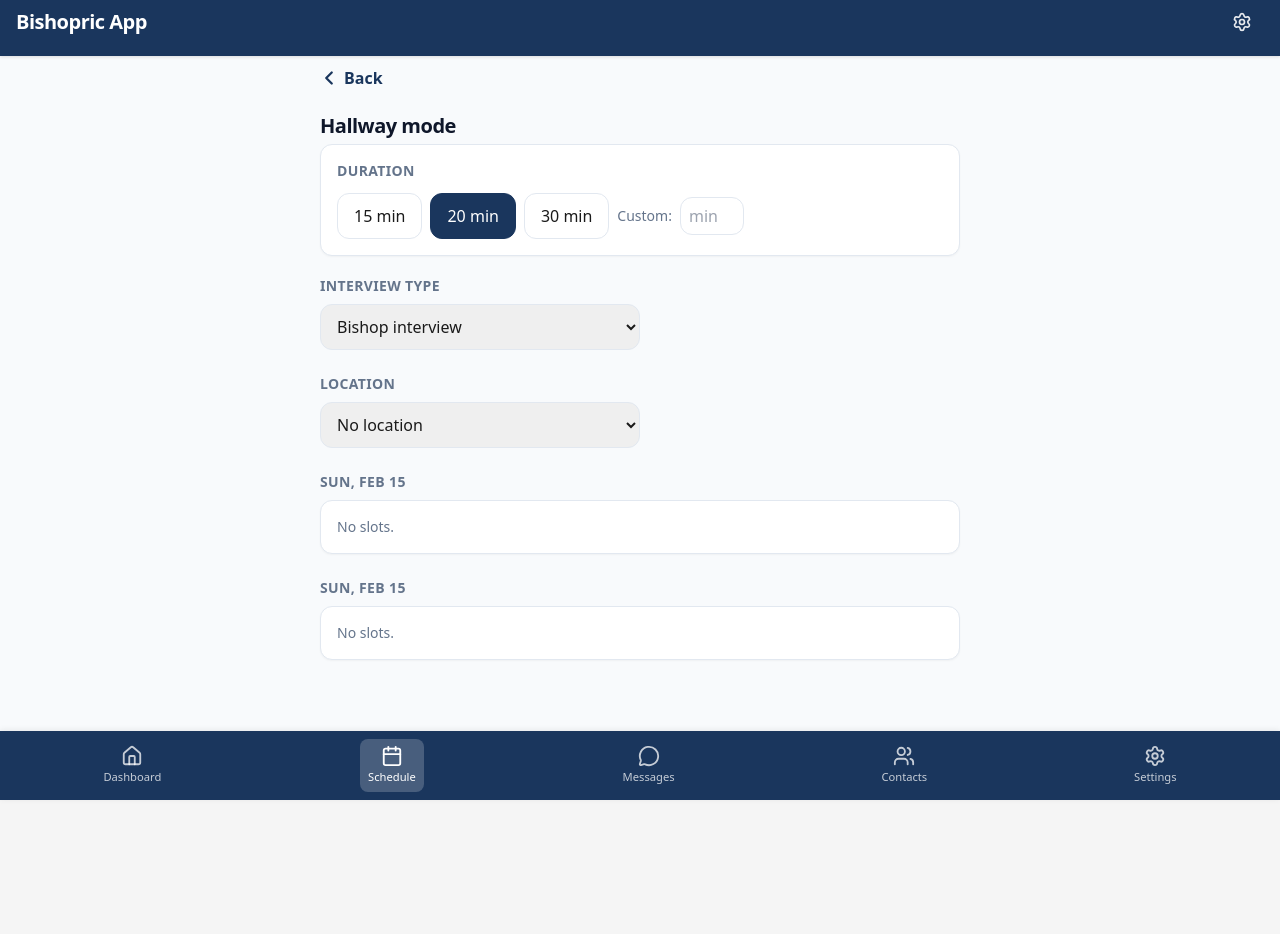
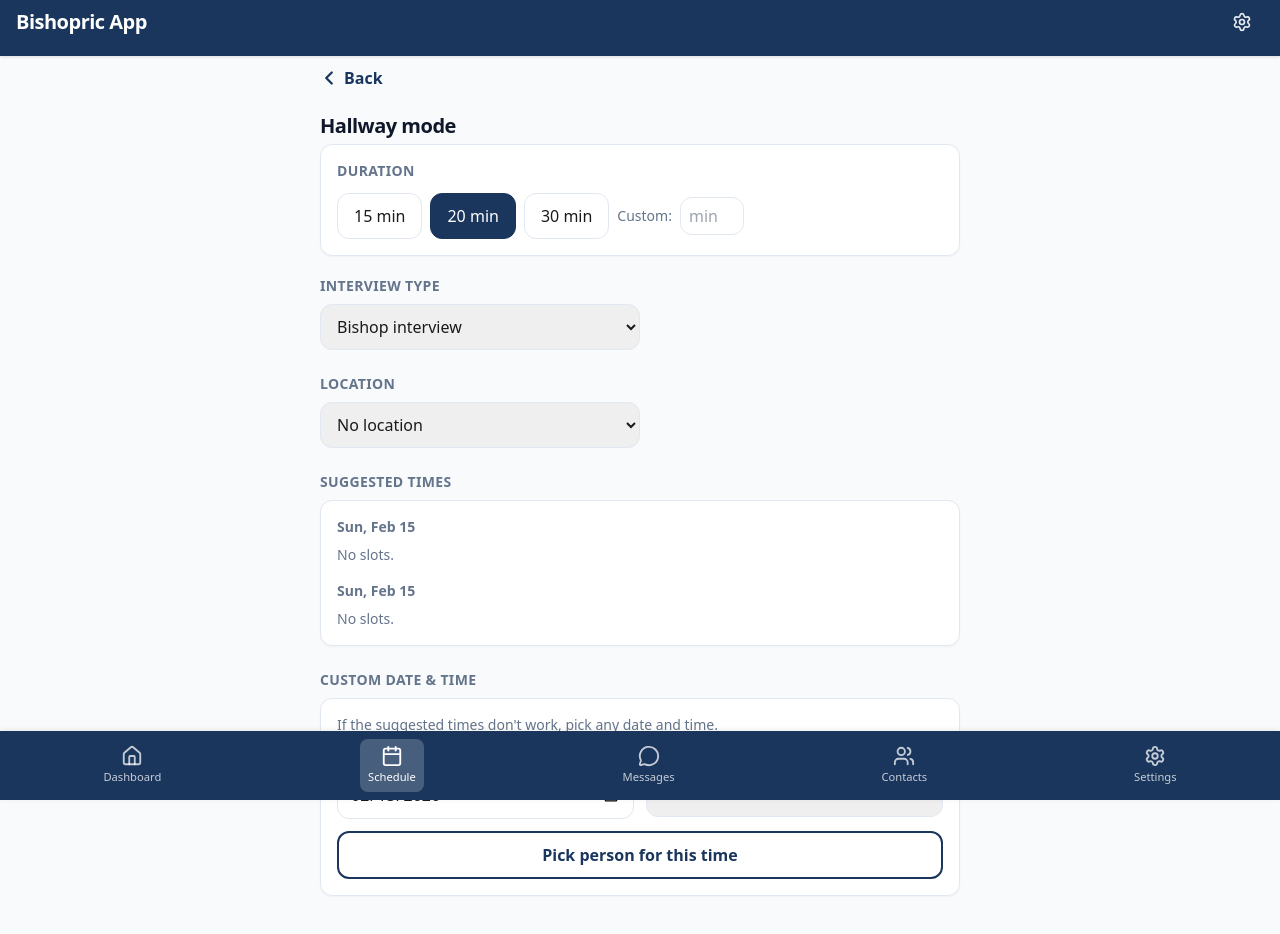
Before and after one commit to tkdlax/BishopricApp, a React (Vite) app: page /hallway in a window 1280 px wide. Shown: the top 934 px of the page. Before the commit the page ends 800 px from the top, so only its background shows below. Built offline with nearby package versions, Linux system fonts and the light colour scheme.

Commit message:
Adding day view fix plus interview custom time

```diff
--- a/src/components/PeoplePickerModal.tsx
+++ b/src/components/PeoplePickerModal.tsx
@@ -15,11 +15,14 @@ export function PeoplePickerModal({
   onSelect,
   onClose,
   filter,
+  extraContent,
 }: {
   onSelect: (person: Person) => void;
   onClose: () => void;
   /** Optional: only show people for whom filter(person) is true. Default: !inactive */
   filter?: (p: Person) => boolean;
+  /** Optional: render above the search (e.g. queue checkbox). Not auto-focused. */
+  extraContent?: React.ReactNode;
 }) {
   const [people, setPeople] = useState<Person[]>([]);
   const [search, setSearch] = useState('');
@@ -40,6 +43,7 @@ export function PeoplePickerModal({
     <Dialog open onOpenChange={(open) => { if (!open) onClose(); }}>
       <DialogContent>
         <DialogTitle>Select person</DialogTitle>
+        {extraContent && <div className="mb-4">{extraContent}</div>}
         <input
           type="search"
           value={search}
@@ -47,6 +51,7 @@ export function PeoplePickerModal({
           placeholder="Search by name"
           className="border border-border rounded-lg px-3 py-2 w-full mb-3"
           aria-label="Search"
+          autoFocus={false}
         />
         <ul className="list-none p-0 m-0 max-h-[60vh] overflow-auto space-y-1">
           {filtered.map((p) => (
--- a/src/components/ui/dialog.tsx
+++ b/src/components/ui/dialog.tsx
@@ -12,7 +12,7 @@ export function DialogOverlay({
 }: ComponentPropsWithoutRef<typeof DialogPrimitive.Overlay>) {
   return (
     <DialogPrimitive.Overlay
-      className={`fixed inset-0 bg-black/50 ${className}`}
+      className={`fixed inset-0 z-50 bg-black/50 ${className}`}
       {...props}
     />
   );
@@ -27,7 +27,7 @@ export function DialogContent({
     <DialogPortal>
       <DialogOverlay />
       <DialogPrimitive.Content
-        className={`fixed left-1/2 top-1/2 -translate-x-1/2 -translate-y-1/2 bg-white rounded-xl shadow-xl p-6 max-h-[90vh] overflow-auto w-[80vw] max-w-[480px] ${className}`}
+        className={`fixed left-1/2 top-1/2 z-50 -translate-x-1/2 -translate-y-1/2 bg-white rounded-xl shadow-xl p-6 max-h-[90vh] overflow-auto w-[80vw] max-w-[480px] ${className}`}
         {...props}
       >
         {children}
--- a/src/pages/DayView.tsx
+++ b/src/pages/DayView.tsx
@@ -325,21 +325,20 @@ export function DayView() {
       </div>
 
       {slotPicker && (
-        <>
-          <div className="fixed inset-0 z-10 bg-black/30 backdrop-blur-[2px]" aria-hidden />
-          <div className="fixed bottom-0 left-0 right-0 z-20 bg-white border-t border-border rounded-t-2xl p-4 max-h-[70vh] overflow-auto shadow-[0_-4px_20px_rgba(0,0,0,0.08)]">
-            <p className="text-sm text-muted mb-2">Add confirmation to message queue?</p>
-            <label className="flex items-center gap-2 mb-4">
-              <input type="checkbox" checked={addToQueue} onChange={(e) => setAddToQueue(e.target.checked)} />
-              <span>Add confirmation to queue</span>
-            </label>
-            <PeoplePickerModal
-              onSelect={handleSelectPerson}
-              onClose={() => setSlotPicker(null)}
-              filter={(p) => !p.doNotInterview && !p.inactive}
-            />
-          </div>
-        </>
+        <PeoplePickerModal
+          onSelect={handleSelectPerson}
+          onClose={() => setSlotPicker(null)}
+          filter={(p) => !p.doNotInterview && !p.inactive}
+          extraContent={
+            <>
+              <p className="text-sm text-muted mb-2">Add confirmation to message queue?</p>
+              <label className="flex items-center gap-2">
+                <input type="checkbox" checked={addToQueue} onChange={(e) => setAddToQueue(e.target.checked)} />
+                <span>Add confirmation to queue</span>
+              </label>
+            </>
+          }
+        />
       )}
 
       {showAddOther && (
--- a/src/pages/HallwayMode.tsx
+++ b/src/pages/HallwayMode.tsx
@@ -33,6 +33,8 @@ export function HallwayMode() {
   const [location, setLocation] = useState('');
   const [slotPicker, setSlotPicker] = useState<{ localDate: string; minutesFromMidnight: number } | null>(null);
   const [addToQueue, setAddToQueue] = useState(true);
+  const [customDate, setCustomDate] = useState(thisSunday);
+  const [customTime, setCustomTime] = useState(14 * 60); // 2 PM
 
   const effectiveDuration = DURATION_OPTIONS.includes(duration) ? duration : (parseInt(customDuration, 10) || DEFAULT_DURATION);
   const interviewTypeName = getMessageTextForType(interviewKind);
@@ -58,6 +60,11 @@ export function HallwayMode() {
       setSlotsNext(sNext);
     })();
     return () => { cancelled = true; };
+  }, [thisSunday, nextSun]);
+
+  // Keep custom date in sync when thisSunday/nextSun change (e.g. day rollover)
+  useEffect(() => {
+    setCustomDate((d) => (d === thisSunday || d === nextSun ? d : thisSunday));
   }, [thisSunday, nextSun]);
 
   const handleSelectPerson = async (person: Person) => {
@@ -188,36 +195,76 @@ export function HallwayMode() {
         </select>
       </Section>
 
-      <Section heading={formatSundayLabel(thisSunday)}>
-        <div className="card p-4">
+      <Section heading="Suggested times">
+        <div className="card p-4 space-y-4">
+          <div>
+            <h4 className="text-sm font-semibold text-muted mb-2">{formatSundayLabel(thisSunday)}</h4>
             {renderSlotGrid(slotsThis, thisSunday)}
             {slotsThis.length === 0 && <p className="text-muted text-sm">No slots.</p>}
           </div>
+          <div>
+            <h4 className="text-sm font-semibold text-muted mb-2">{formatSundayLabel(nextSun)}</h4>
+            {renderSlotGrid(slotsNext, nextSun)}
+            {slotsNext.length === 0 && <p className="text-muted text-sm">No slots.</p>}
+          </div>
+        </div>
       </Section>
 
-      <Section heading={formatSundayLabel(nextSun)}>
+      <Section heading="Custom date & time">
         <div className="card p-4">
-          {renderSlotGrid(slotsNext, nextSun)}
-          {slotsNext.length === 0 && <p className="text-muted text-sm">No slots.</p>}
+          <p className="text-muted text-sm mb-3">If the suggested times don&apos;t work, pick any date and time.</p>
+          <div className="grid grid-cols-2 gap-3 mb-3">
+            <label className="flex flex-col gap-1">
+              <span className="text-sm font-medium text-muted">Date</span>
+              <input
+                type="date"
+                value={customDate}
+                onChange={(e) => setCustomDate(e.target.value)}
+                className="border border-border rounded-xl px-3 py-2.5 focus:outline-none focus:ring-2 focus:ring-primary/20"
+              />
+            </label>
+            <label className="flex flex-col gap-1">
+              <span className="text-sm font-medium text-muted">Time</span>
+              <select
+                value={customTime}
+                onChange={(e) => setCustomTime(Number(e.target.value))}
+                className="border border-border rounded-xl px-3 py-2.5 focus:outline-none focus:ring-2 focus:ring-primary/20"
+              >
+                {(() => {
+                  const options: number[] = [];
+                  for (let m = 8 * 60; m <= 18 * 60; m += 30) options.push(m);
+                  return options.map((m) => (
+                    <option key={m} value={m}>{formatTimeAmPm(m)}</option>
+                  ));
+                })()}
+              </select>
+            </label>
+          </div>
+          <button
+            type="button"
+            onClick={() => setSlotPicker({ localDate: customDate, minutesFromMidnight: customTime })}
+            className="w-full px-4 py-2.5 rounded-xl border-2 border-primary bg-white text-primary font-semibold min-h-tap hover:bg-primary/10 active:bg-primary/15 transition-colors"
+          >
+            Pick person for this time
+          </button>
         </div>
       </Section>
 
       {slotPicker && (
-        <>
-          <div className="fixed inset-0 z-10 bg-black/30 backdrop-blur-[2px]" aria-hidden />
-          <div className="fixed bottom-0 left-0 right-0 z-20 bg-white border-t border-border rounded-t-2xl p-4 max-h-[70vh] overflow-auto shadow-[0_-4px_20px_rgba(0,0,0,0.08)]">
-            <p className="text-sm text-muted mb-2">Add confirmation to message queue?</p>
-            <label className="flex items-center gap-2 mb-4">
-              <input type="checkbox" checked={addToQueue} onChange={(e) => setAddToQueue(e.target.checked)} />
-              <span>Add to queue</span>
-            </label>
         <PeoplePickerModal
           onSelect={handleSelectPerson}
           onClose={() => setSlotPicker(null)}
           filter={(p) => !p.doNotInterview && !p.inactive}
+          extraContent={
+            <>
+              <p className="text-sm text-muted mb-2">Add confirmation to message queue?</p>
+              <label className="flex items-center gap-2">
+                <input type="checkbox" checked={addToQueue} onChange={(e) => setAddToQueue(e.target.checked)} />
+                <span>Add to queue</span>
+              </label>
+            </>
+          }
         />
-          </div>
-        </>
       )}
     </PageLayout>
   );
```
Lines whose indentation alone changed are shown as unchanged.
